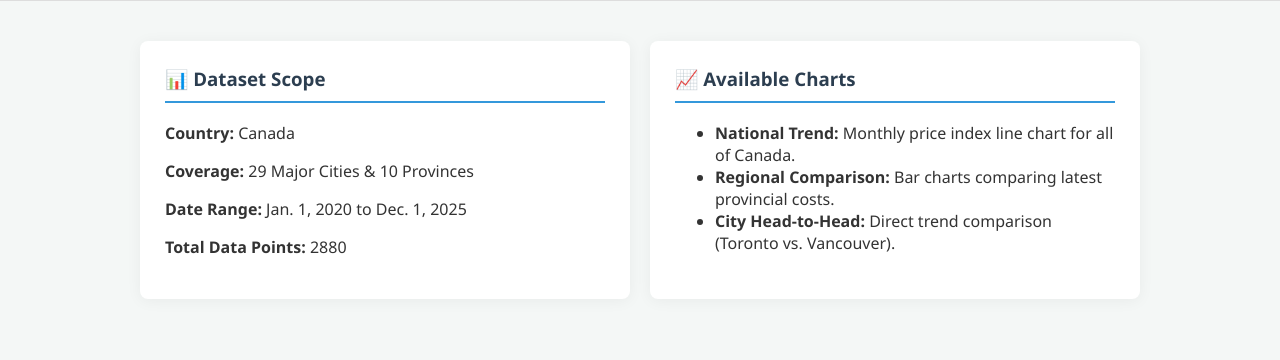
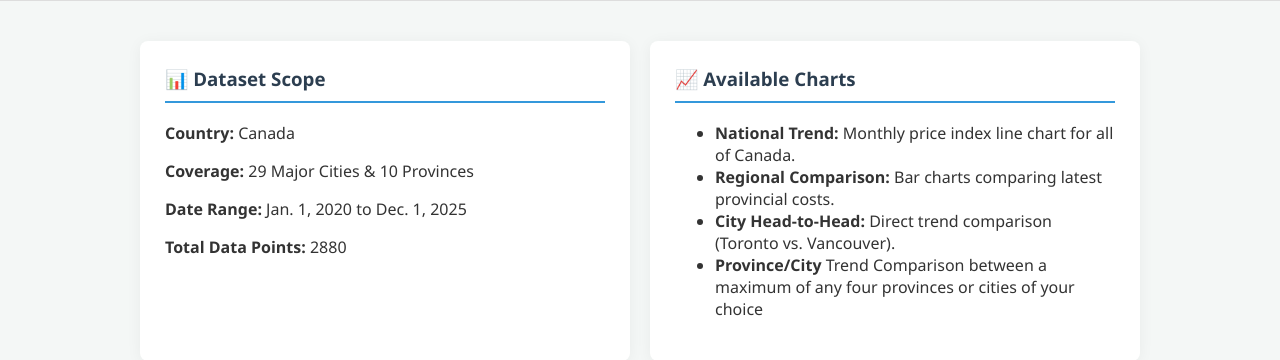
Before and after one commit to HitanshuBhatt/Canadian-housing-price-index, a Django app: page / in a window 1280 px wide. Shown: the part 375-735 px from the top of the page. Run offline with Django 5.2, Linux system fonts and the light colour scheme; data comes from the database, SQL or seed files in the repository.

Commit message:
modified homepage details to show updated chart  under available charts

```diff
--- a/housing_project/dashboard/templates/dashboard/home.html
+++ b/housing_project/dashboard/templates/dashboard/home.html
@@ -68,6 +68,7 @@
                 <li><strong>National Trend:</strong> Monthly price index line chart for all of Canada.</li>
                 <li><strong>Regional Comparison:</strong> Bar charts comparing latest provincial costs.</li>
                 <li><strong>City Head-to-Head:</strong> Direct trend comparison (Toronto vs. Vancouver).</li>
+                <li><strong>Province/City </strong> Trend Comparison between a maximum of any four provinces or cities of your choice</li>
             </ul>
         </div>
     </div>
```
